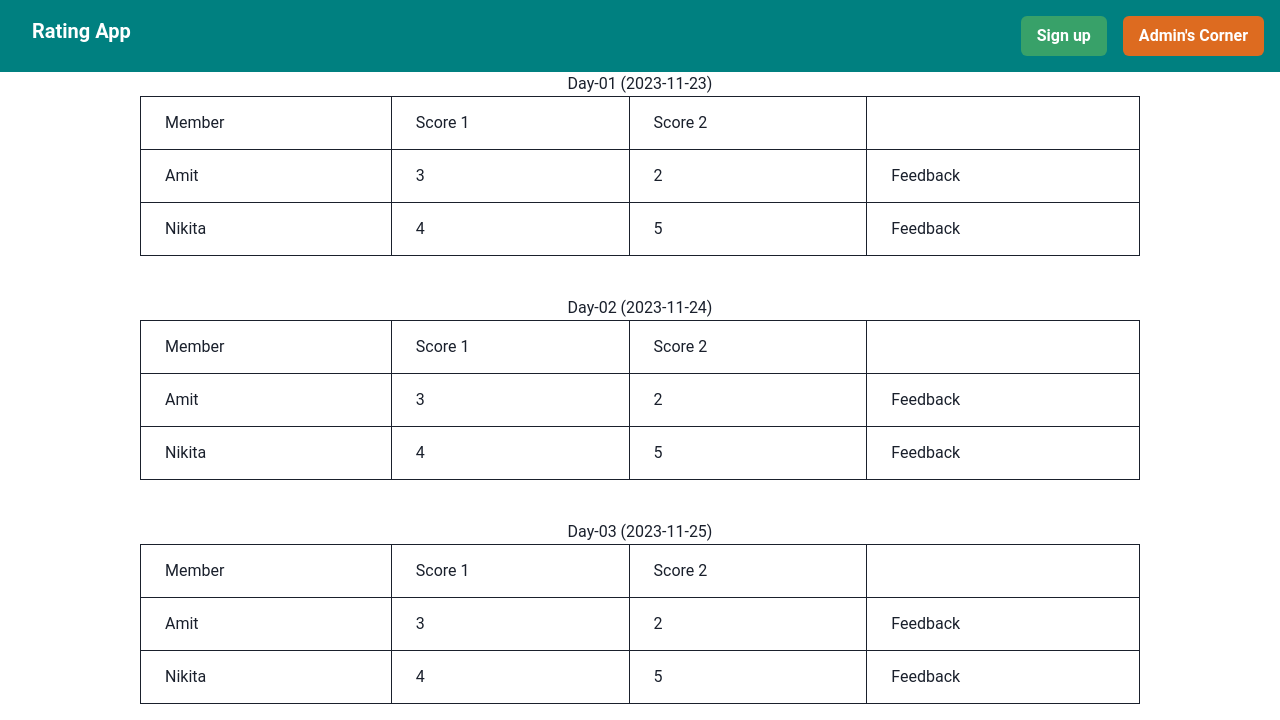
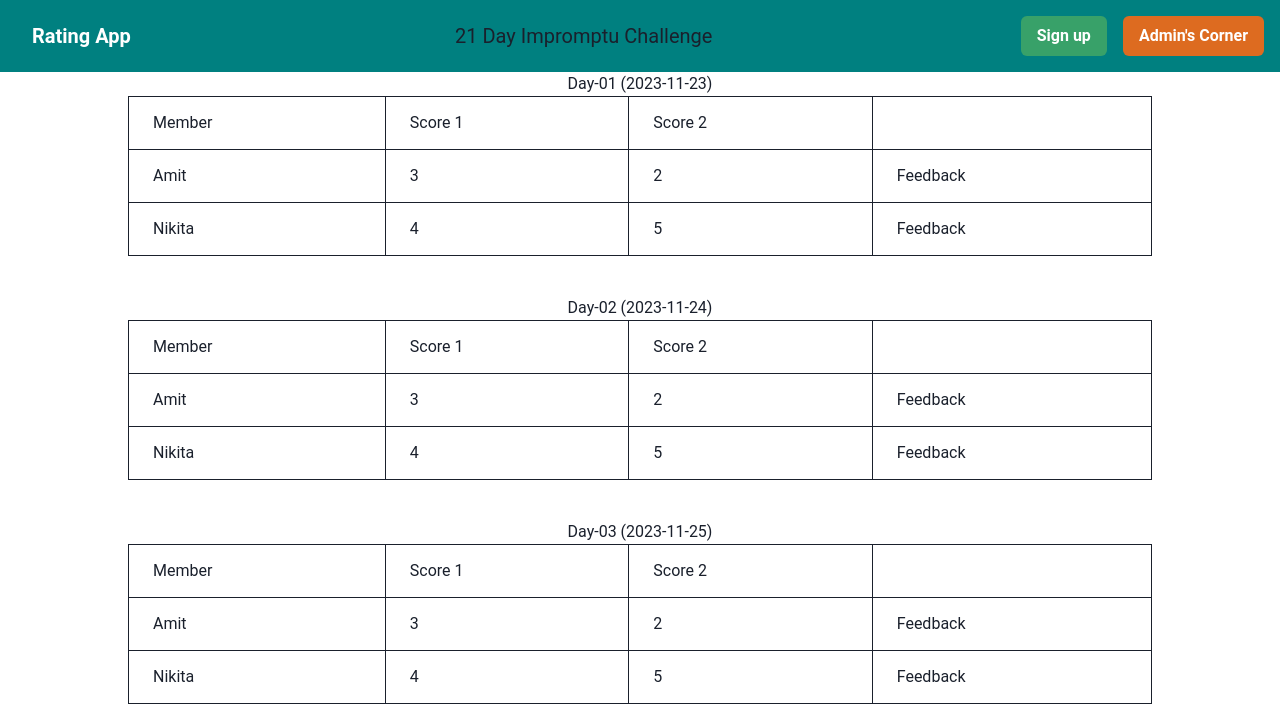
Before and after one commit to akmurmu83/Rating-App, a React (Create React App) app: page / in a window 1280 px wide. Shown: the top 720 px of the page. Built offline with nearby package versions, Linux system fonts and the light colour scheme; data requests are answered from the project's data file.

Commit message:
Da-03 more editing

```diff
--- a/src/Components/Day.jsx
+++ b/src/Components/Day.jsx
@@ -5,7 +5,7 @@ import {Box, Table, Tbody, Td, Thead, Tr} from "@chakra-ui/react";
 
 function Day({ date, dayCount, members }) {
   return (
-    <Box w={1000} m="auto" mb={10}>
+    <Box w="80%" m="auto" mb={10}>
       <h3>Day-{dayCount} ({date})</h3>
       <Table colorScheme='grey' >
         <Thead>
--- a/src/Components/Navbar.jsx
+++ b/src/Components/Navbar.jsx
@@ -1,14 +1,18 @@
 import React from "react";
-import { Flex, Box, Link, Spacer, useTheme, Button, ButtonGroup } from "@chakra-ui/react";
+import { Flex, Box, Link, Spacer, useTheme, Button, ButtonGroup, Text } from "@chakra-ui/react";
 
 function Navbar() {
   const theme = useTheme(); // Access the Chakra UI theme
   return (
-    <Flex bg={theme.colors.primary[500]} p={4}>
+    <Flex bg={theme.colors.primary[500]} p={4} align="center">
       <Box ml={4}>
         <Link href="#" fontSize="xl" fontWeight="bold" color="white">
           Rating App
         </Link>
+      </Box>
+      <Spacer />
+      <Box ml={4}>
+          <Text fontSize='xl'>21 Day Impromptu Challenge</Text>
       </Box>
       <Spacer />
       <Box>
```
